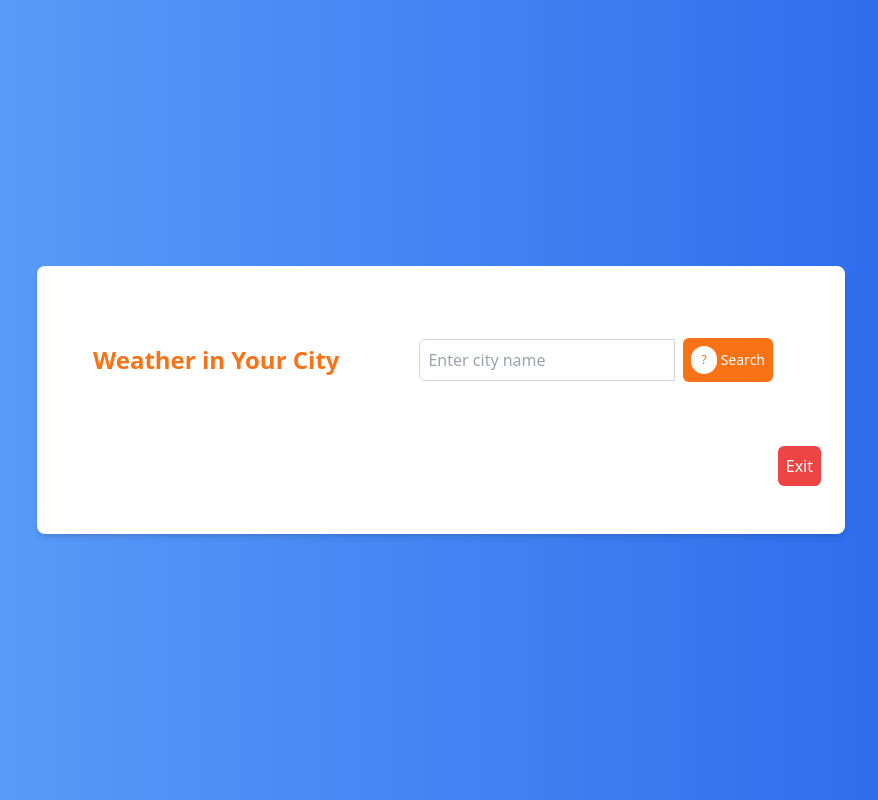
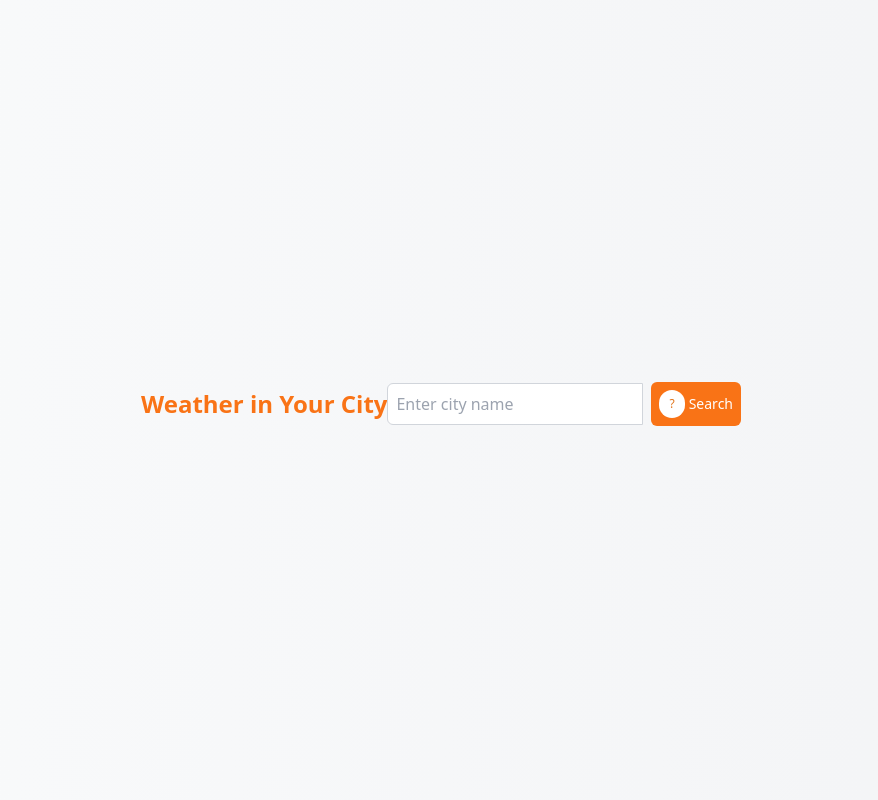
Before and after one commit to harika234/weather-app, a React (Create React App) app: page /weather in a window 1280 px wide. Shown: the whole page, without its empty margins (199-1077 px from the left). Built offline with nearby package versions, Linux system fonts and the light colour scheme.

Commit message:
bg-color changes

```diff
--- a/src/App.js
+++ b/src/App.js
@@ -6,7 +6,7 @@ import WelcomePage from './WelcomePage';
 function App() {
   return (
     <Router>
-      <div className="min-h-screen bg-gradient-to-r from-blue-400 to-blue-600 flex items-center justify-center">
+      <div className="min-h-screen bg-gradient-to-r from-gray-50 to-gray-100 flex items-center justify-center">
         <Routes>
 
           <Route path="/" element={<WelcomePage />} />
--- a/src/WeatherComponent.js
+++ b/src/WeatherComponent.js
@@ -17,16 +17,13 @@ const WeatherComponent = () => {
       const geoResponse = await fetch(geoUrl);
       const geoData = await geoResponse.json();
 
-
       if (geoData.length === 0) throw new Error('Invalid city');
 
       const { lat, lon } = geoData[0];
 
-
       const weatherUrl = `https://api.openweathermap.org/data/2.5/forecast?lat=${lat}&lon=${lon}&appid=${apiKey}&units=metric`;
       const weatherResponse = await fetch(weatherUrl);
       const weatherData = await weatherResponse.json();
-
 
       const dailyForecast = {};
       const todayDate = new Date().toLocaleDateString();
@@ -61,27 +58,25 @@ const WeatherComponent = () => {
     }
   };
 
-
   const handleExit = () => {
     navigate('/');
   };
 
   return (
-    <div className="max-w-full mx-auto p-6 bg-white rounded-lg shadow-md">
-
-      <div className="flex flex-col md:flex-row items-center justify-items-start mb-4">
-        <h1 className="text-2xl font-bold text-orange-500 p-8">Weather in Your City</h1>
-        <div className="flex items-center mt-4 md:mt-0 p-12">
+    <div className="max-w-full mx-auto p-6 rounded-lg mt-4 md:mt-8">
+      <div className="flex flex-col md:flex-row items-center justify-between mb-4">
+        <h1 className="text-2xl font-bold text-orange-500">Weather in Your City</h1>
+        <div className="flex items-center mt-4 md:mt-0">
           <input
             type="text"
             value={city}
             onChange={(e) => setCity(e.target.value)}
             placeholder="Enter city name"
-            className="border border-gray-300 p-2 rounded-l-md w-full md:w-64 focus:outline-none focus:ring-2 focus:ring-blue-500"
+            className="border border-gray-300 p-2 rounded-l-md w-full md:w-64 focus:outline-none focus:ring-2 focus:ring-orange-500"
           />
           <button
             onClick={handleSearch}
-            className="bg-orange-500 text-white p-2 rounded-md hover:bg-orange-600 transition ml-2 flex items-center "
+            className="bg-orange-500 text-white p-2 rounded-md hover:bg-orange-600 transition ml-2 flex items-center"
           >
             <span
               style={{
@@ -113,13 +108,8 @@ const WeatherComponent = () => {
             </div>
           )}
         </div>
-      </div>
-
-
-      {error && <p className="text-red-500 text-center mt-4">{error}</p>}
-
-
-      <div className="flex justify-end mt-4">
+        {!loading && forecast.length !== 0 && (
+          <div className="ml-4">
             <button
               onClick={handleExit}
               className="bg-red-500 text-white p-2 rounded-md hover:bg-red-600 transition"
@@ -127,40 +117,50 @@ const WeatherComponent = () => {
               Exit
             </button>
           </div>
+        )}
+      </div>
 
+      {error && <p className="text-red-500 text-center mt-4">{error}</p>}
 
       <div className="grid grid-cols-1 md:grid-cols-5 gap-6 mt-6">
         {forecast.map((day, index) => (
+          <div key={index} className="min-h-[200px]">
+            <div className="grid grid-cols-1 gap-0 text-gray-700 border border-black">
               <div
-            key={index}
-            className="border border-gray-300 p-4 bg-gray-100 rounded-lg shadow-md min-h-[200px]"
+                className="font-medium bg-orange-500 p-3 border-b border-black text-center"
+                style={{ backgroundColor: '#FF6600' }}
               >
-            <div className="grid grid-cols-1 gap-0 text-gray-700 border border-black">
-
-              <div className="font-medium bg-orange-500 p-3 border-b border-black">Date: {new Date(day.dt * 1000).toLocaleDateString()}</div>
-
-
-
-              <div className="font-medium border-b border-black text-center p-2">Temperature</div>
-
-
-              <div className="grid grid-cols-2 gap-0 border-b border-black">
-                <div className="font-medium border-r border-black p-2">Min Temp:</div>
-                <div className="p-2">{Math.round(day.main.temp_min)}°C</div>
-              </div>
-              <div className="grid grid-cols-2 gap-0 border-b border-black">
-                <div className="font-medium border-r border-black p-2">Max Temp:</div>
-                <div className="p-2">{Math.round(day.main.temp_max)}°C</div>
+                Date: {new Date(day.dt * 1000).toLocaleDateString()}
               </div>
 
+              <div
+                className="font-medium border-b border-black text-center p-2"
+                style={{ backgroundColor: '#cccccc' }}
+              >
+                Temperature
+              </div>
 
-              <div className="grid grid-cols-2 gap-0 border-b border-black">
+              <div
+                className="grid grid-cols-2 gap-0 border-b border-black text-center"
+                style={{ backgroundColor: '#cccccc' }}
+              >
+                <div className="font-medium border-r border-black p-2 ">Min Temp:</div>
+                <div className="p-2 ">{Math.round(day.main.temp_min)}°C</div>
+              </div>
+              <div
+                className="grid grid-cols-2 gap-0 border-b border-black text-center"
+                style={{ backgroundColor: '#cccccc' }}
+              >
+                <div className="font-medium border-r border-black p-2 ">Max Temp:</div>
+                <div className="p-2 ">{Math.round(day.main.temp_max)}°C</div>
+              </div>
+
+              <div className="grid grid-cols-2 gap-0 border-b border-black text-center">
                 <div className="font-medium border-r border-black p-2">Pressure:</div>
                 <div className="p-2">{day.main.pressure} hPa</div>
               </div>
 
-
-              <div className="grid grid-cols-2 gap-0">
+              <div className="grid grid-cols-2 gap-0 text-center">
                 <div className="font-medium border-r border-black p-2">Humidity:</div>
                 <div className="p-2">{day.main.humidity}%</div>
               </div>
--- a/src/WelcomePage.js
+++ b/src/WelcomePage.js
@@ -5,10 +5,10 @@ import { Link } from 'react-router-dom';
 const WelcomePage = () => {
   return (
     <div className="text-center">
-      <h1 className="text-4xl font-bold text-white mb-8">Welcome to Weather Forecasting</h1>
-      <p className="text-lg text-white mb-8">Click below to check the weather forecast for the next 5 days.</p>
+      <h1 className="text-4xl font-bold text-gray-500 mb-8">Welcome to Weather Forecasting</h1>
+      <p className="text-lg text-gray-500 mb-8">Click below to check the weather forecast for the next 5 days.</p>
       <Link to="/weather">
-        <button className="bg-blue-500 text-white px-6 py-3 rounded-lg hover:bg-blue-600 transition">
+        <button className= "text-white px-6 py-3 rounded-lg hover:bg-orange-600 transition bg-orange-500">
           Check Weather Forecast
         </button>
       </Link>
```
Lines whose indentation alone changed are shown as unchanged.
